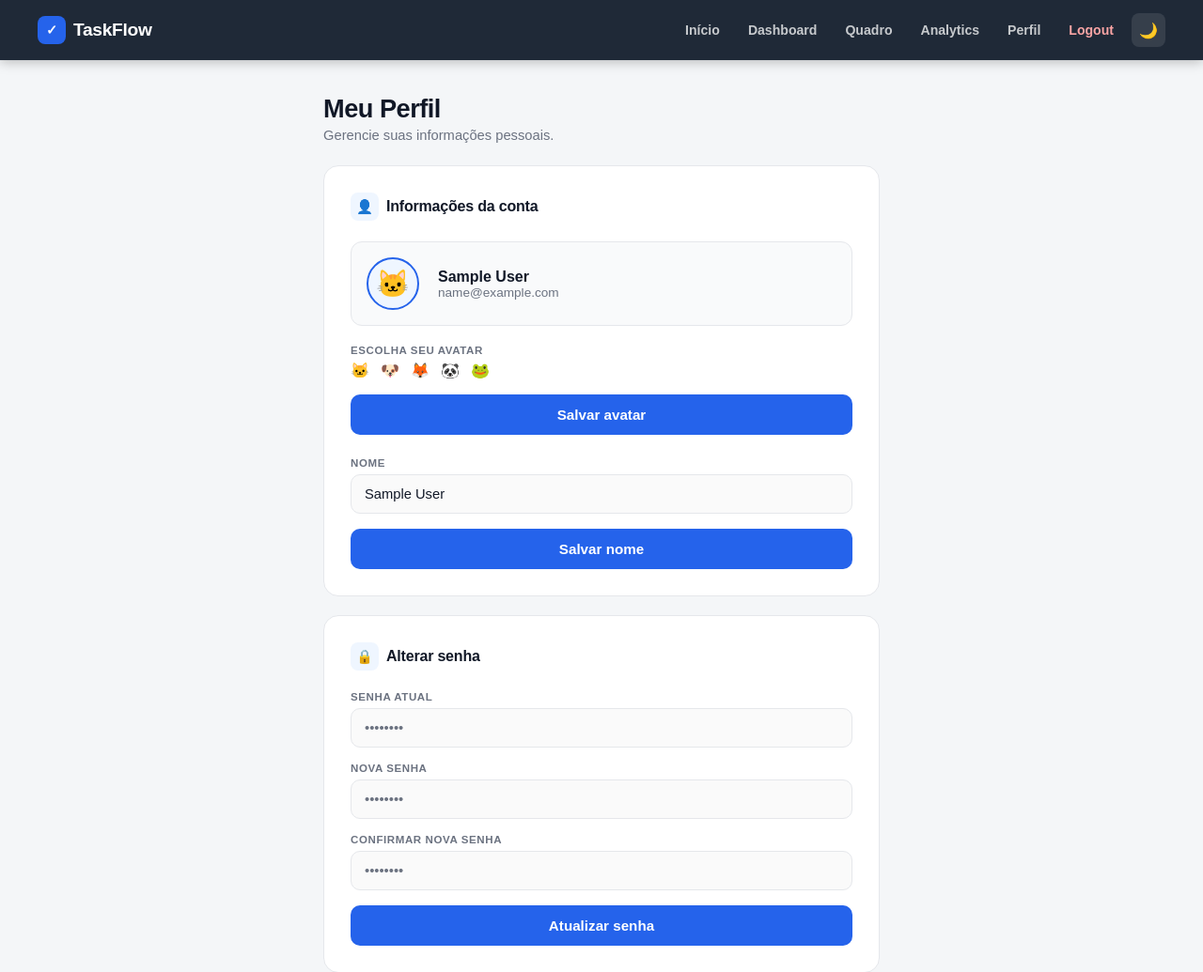
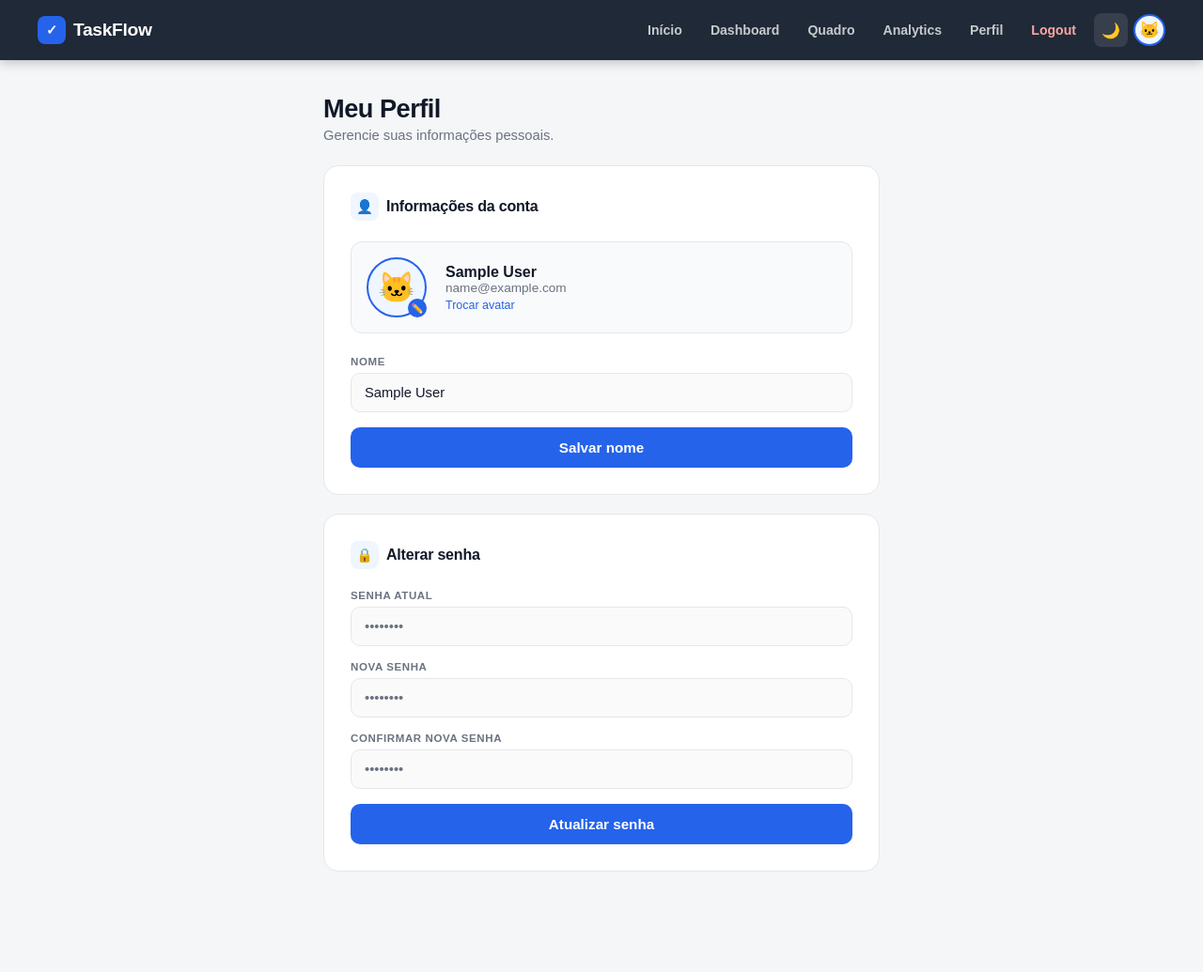
Before and after one commit to mateusmendess/taskflow-webapp, a Flask app: page /perfil in a window 1280 px wide. Shown: the top 1035 px of the page at 94% size. After the commit the page ends 928 px from the top, so only its background shows below. Run offline with Flask 3, Linux system fonts and the light colour scheme; the visitor is signed in with stand-in values (Sample User, id 1).

Commit message:
feat: avatar emoji na navbar, popup boas-vindas e picker inline no perfil

```diff
--- a/app/static/css/style.css
+++ b/app/static/css/style.css
@@ -1512,3 +1512,166 @@ body.dark .kanban-card-prog {
     color: #fff;
     border-color: var(--tf-primary);
 }
+
+/* ── Avatar emoji ──────────────────────────────────────────── */
+.avatar-option {
+    width: 56px;
+    height: 56px;
+    border-radius: 50%;
+    background: var(--tf-surface-2);
+    border: 2px solid var(--tf-border);
+    display: flex;
+    align-items: center;
+    justify-content: center;
+    font-size: 1.8rem;
+    transition: border-color 0.18s, background 0.18s;
+    user-select: none;
+}
+
+.avatar-option:hover {
+    border-color: var(--tf-primary);
+    background: var(--tf-primary-bg);
+}
+
+.avatar-selected {
+    border-color: var(--tf-primary) !important;
+    background: var(--tf-primary-bg) !important;
+}
+
+input[type="radio"]:checked + .avatar-option {
+    border-color: var(--tf-primary);
+    background: var(--tf-primary-bg);
+}
+
+/* ── Avatar navbar ─────────────────────────────────────────── */
+.nav-avatar {
+    width: 34px;
+    height: 34px;
+    border-radius: 50%;
+    background: var(--tf-primary-bg);
+    border: 2px solid var(--tf-primary);
+    display: flex;
+    align-items: center;
+    justify-content: center;
+    font-size: 1.1rem;
+    text-decoration: none;
+    transition: transform 0.18s, box-shadow 0.18s;
+    flex-shrink: 0;
+}
+
+.nav-avatar:hover {
+    transform: scale(1.1);
+    box-shadow: 0 0 0 3px rgba(37,99,235,0.2);
+}
+
+/* ── Avatar perfil ─────────────────────────────────────────── */
+.perfil-avatar {
+    width: 64px;
+    height: 64px;
+    border-radius: 50%;
+    background: var(--tf-primary-bg);
+    border: 2.5px solid var(--tf-primary);
+    display: flex;
+    align-items: center;
+    justify-content: center;
+    font-size: 2rem;
+    cursor: pointer;
+    transition: transform 0.18s, box-shadow 0.18s;
+    user-select: none;
+}
+
+.perfil-avatar:hover {
+    transform: scale(1.06);
+    box-shadow: 0 0 0 4px rgba(37,99,235,0.15);
+}
+
+.perfil-avatar-hint {
+    position: absolute;
+    bottom: 0;
+    right: 0;
+    width: 20px;
+    height: 20px;
+    border-radius: 50%;
+    background: var(--tf-primary);
+    display: flex;
+    align-items: center;
+    justify-content: center;
+    font-size: 0.65rem;
+    pointer-events: none;
+}
+
+/* ── Avatar picker ─────────────────────────────────────────── */
+.avatar-picker {
+    max-height: 0;
+    overflow: hidden;
+    transition: max-height 0.35s ease, opacity 0.3s ease, margin 0.3s ease;
+    opacity: 0;
+    margin-bottom: 0;
+}
+
+.avatar-picker-open {
+    max-height: 200px;
+    opacity: 1;
+    margin-bottom: 20px;
+}
+
+.avatar-option {
+    width: 52px;
+    height: 52px;
+    border-radius: 50%;
+    background: var(--tf-surface-2);
+    border: 2px solid var(--tf-border);
+    display: flex;
+    align-items: center;
+    justify-content: center;
+    font-size: 1.7rem;
+    transition: border-color 0.18s, background 0.18s, transform 0.18s;
+    user-select: none;
+}
+
+.avatar-option:hover {
+    border-color: var(--tf-primary);
+    background: var(--tf-primary-bg);
+    transform: scale(1.1);
+}
+
+.avatar-selected {
+    border-color: var(--tf-primary) !important;
+    background: var(--tf-primary-bg) !important;
+}
+
+/* ── Welcome popup ─────────────────────────────────────────── */
+.welcome-popup {
+    position: fixed;
+    bottom: 28px;
+    left: 50%;
+    transform: translateX(-50%) translateY(20px);
+    background: #1f2937;
+    color: #f1f5f9;
+    padding: 12px 22px;
+    border-radius: 24px;
+    font-size: 0.88rem;
+    font-weight: 600;
+    box-shadow: 0 8px 24px rgba(0,0,0,0.2);
+    z-index: 999;
+    display: flex;
+    align-items: center;
+    gap: 10px;
+    opacity: 0;
+    transition: opacity 0.4s ease, transform 0.4s ease;
+    white-space: nowrap;
+}
+
+.welcome-avatar {
+    font-size: 1.2rem;
+}
+
+.welcome-popup-show {
+    opacity: 1;
+    transform: translateX(-50%) translateY(0);
+}
+
+.welcome-popup-hide {
+    opacity: 0;
+    transform: translateX(-50%) translateY(16px);
+}
--- a/app/templates/base.html
+++ b/app/templates/base.html
@@ -46,6 +46,12 @@
             <button class="dark-toggle" id="dark-toggle" aria-label="Alternar tema">
                 <span id="dark-toggle-icon">🌙</span>
             </button>
+
+            {% if current_user.is_authenticated %}
+                <a href="{{ url_for('main.perfil') }}" class="nav-avatar" title="Meu perfil">
+                    {{ current_user.avatar or current_user.name[0].upper() }}
+                </a>
+            {% endif %}
 
             <button class="nav-hamburger" id="nav-hamburger" aria-label="Menu">
                 <span></span>
--- a/app/templates/perfil.html
+++ b/app/templates/perfil.html
@@ -17,69 +17,47 @@
             Informações da conta
         </div>
 
-        <div style="
-            display: flex;
-            align-items: center;
-            gap: 20px;
-            padding: 16px;
-            background: var(--tf-surface-2);
-            border: 1.5px solid var(--tf-border);
-            border-radius: 12px;
-            margin-bottom: 20px;
-        ">
-            <div style="
-                width: 56px;
-                height: 56px;
-                border-radius: 50%;
-                background: var(--tf-primary-bg);
-                border: 2px solid var(--tf-primary);
-                display: flex;
-                align-items: center;
-                justify-content: center;
-                font-size: 1.8rem;
-                flex-shrink: 0;
-            ">
+        <div style="display:flex; align-items:center; gap:20px; padding:16px; background:var(--tf-surface-2); border:1.5px solid var(--tf-border); border-radius:12px; margin-bottom:24px;">
+            <!-- Avatar clicável -->
+            <div style="position:relative; flex-shrink:0;">
+                <div class="perfil-avatar" id="perfil-avatar" onclick="toggleAvatarPicker()" title="Clique para trocar">
                     {{ current_user.avatar or current_user.name[0].upper() }}
                 </div>
+                <div class="perfil-avatar-hint">✏️</div>
+            </div>
             <div>
-                <div style="font-size: 1rem; font-weight: 700; color: var(--tf-text);">
-                    {{ current_user.name }}
-                </div>
-                <div style="font-size: 0.85rem; color: var(--tf-muted);">
-                    {{ current_user.email }}
-                </div>
+                <div style="font-size:1rem; font-weight:700; color:var(--tf-text);">{{ current_user.name }}</div>
+                <div style="font-size:0.85rem; color:var(--tf-muted);">{{ current_user.email }}</div>
+                <div style="font-size:0.78rem; color:var(--tf-primary); margin-top:4px; cursor:pointer;" onclick="toggleAvatarPicker()">Trocar avatar</div>
             </div>
         </div>
 
-        <!-- Escolher avatar -->
-        <form method="POST" style="margin-bottom: 24px;">
+        <!-- Avatar picker inline -->
+        <div class="avatar-picker" id="avatar-picker">
+            <label class="tf-label">Escolha seu avatar</label>
+            <form method="POST" id="avatar-form">
                 <input type="hidden" name="action" value="update_avatar">
-
-            <label class="tf-label">Escolha seu avatar</label>
-            <div style="display: flex; gap: 12px; flex-wrap: wrap; margin-bottom: 16px;">
+                <div style="display:flex; gap:12px; flex-wrap:wrap; margin-bottom:16px;">
                     {% for emoji in ['🐱', '🐶', '🦊', '🐼', '🐸'] %}
-                    <label style="cursor: pointer;">
+                        <label style="cursor:pointer;" onclick="selectAvatar('{{ emoji }}', this)">
                             <input type="radio" name="avatar" value="{{ emoji }}"
-                            {% if current_user.avatar == emoji %}checked{% endif %}
-                            style="display: none;">
-                        <div class="avatar-option {% if current_user.avatar == emoji %}avatar-selected{% endif %}">
+                                {% if (current_user.avatar or '🐱') == emoji %}checked{% endif %}
+                                style="display:none;">
+                            <div class="avatar-option {% if (current_user.avatar or '🐱') == emoji %}avatar-selected{% endif %}">
                                 {{ emoji }}
                             </div>
                         </label>
                     {% endfor %}
                 </div>
-
                 <button type="submit" class="tf-btn-primary">Salvar avatar</button>
             </form>
+        </div>
 
         <!-- Editar nome -->
         <form method="POST">
             <input type="hidden" name="action" value="update_name">
-
             <label class="tf-label">Nome</label>
-            <input type="text" name="name" class="tf-input"
-                value="{{ current_user.name }}" required>
-
+            <input type="text" name="name" class="tf-input" value="{{ current_user.name }}" required>
             <button type="submit" class="tf-btn-primary">Salvar nome</button>
         </form>
 
@@ -87,33 +65,37 @@
 
     <!-- Card de senha -->
     <div class="db-card">
-
         <div class="db-card-title">
             <span class="db-card-icon">🔒</span>
             Alterar senha
         </div>
-
         <form method="POST">
             <input type="hidden" name="action" value="update_password">
-
             <label class="tf-label">Senha atual</label>
-            <input type="password" name="current_password" class="tf-input"
-                placeholder="••••••••" required>
-
+            <input type="password" name="current_password" class="tf-input" placeholder="••••••••" required>
             <label class="tf-label">Nova senha</label>
-            <input type="password" name="new_password" class="tf-input"
-                placeholder="••••••••" required>
-
+            <input type="password" name="new_password" class="tf-input" placeholder="••••••••" required>
             <label class="tf-label">Confirmar nova senha</label>
-            <input type="password" name="confirm_password" class="tf-input"
-                placeholder="••••••••" required>
-
+            <input type="password" name="confirm_password" class="tf-input" placeholder="••••••••" required>
             <button type="submit" class="tf-btn-primary">Atualizar senha</button>
-
         </form>
-
     </div>
 
 </div>
 
+<script>
+    function toggleAvatarPicker() {
+        const picker = document.getElementById('avatar-picker');
+        picker.classList.toggle('avatar-picker-open');
+    }
+
+    function selectAvatar(emoji, label) {
+        document.querySelectorAll('.avatar-option').forEach(o => o.classList.remove('avatar-selected'));
+        label.querySelector('.avatar-option').classList.add('avatar-selected');
+        document.getElementById('perfil-avatar').textContent = emoji;
+        // Auto-submit
+        setTimeout(() => document.getElementById('avatar-form').submit(), 300);
+    }
+</script>
+
 {% endblock %}
```
Also changed, not shown: app/templates/dashboard.html (+17 -1 lines). Lines whose indentation alone changed are shown as unchanged.
